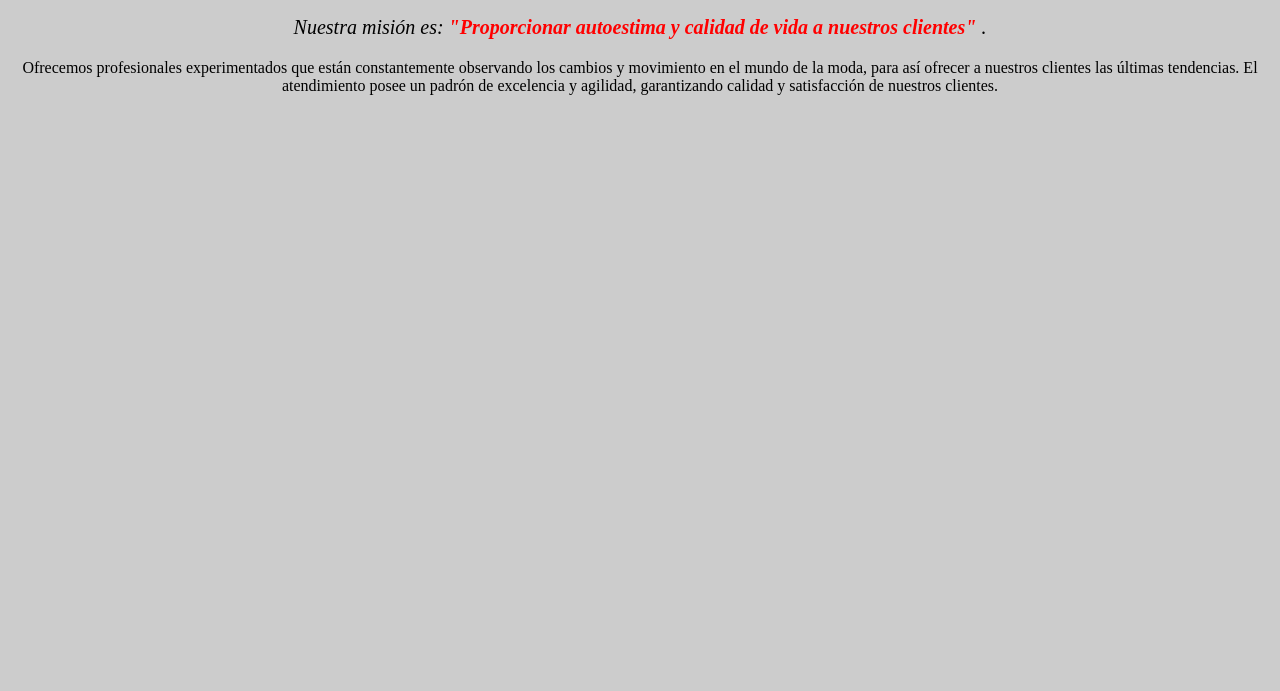
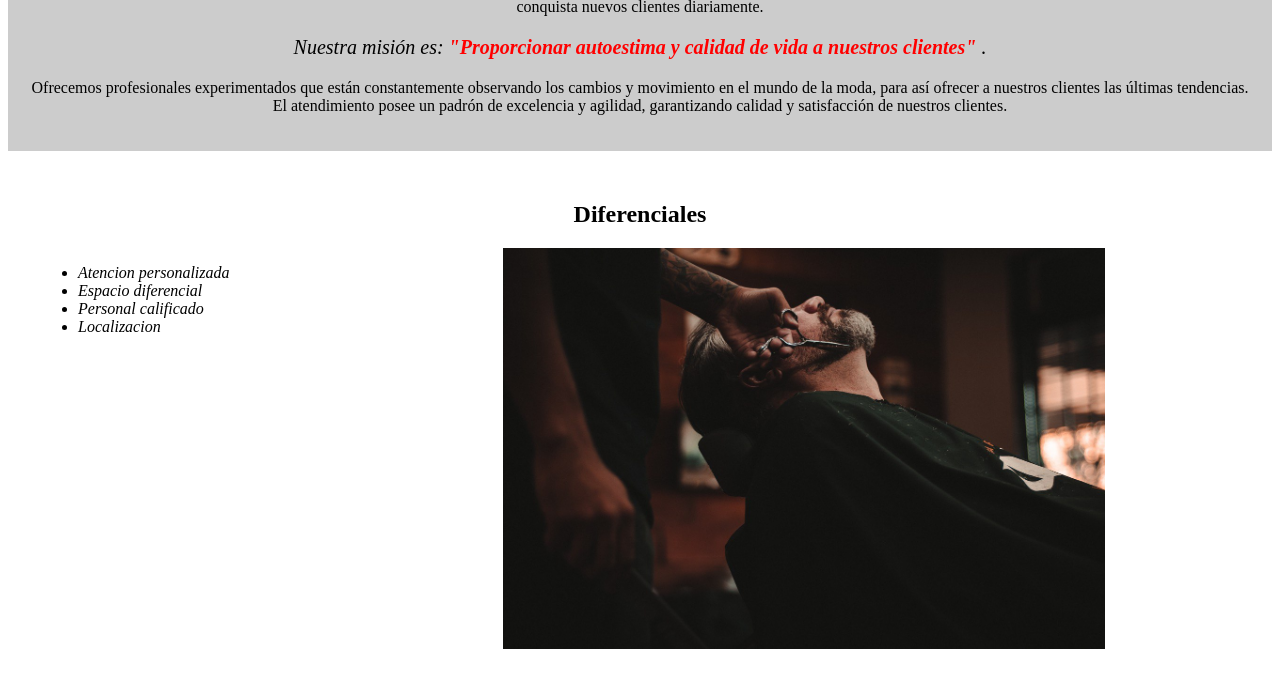
Before and after one commit to Ozkin123/practiaHtmlAlura1, a plain HTML site: page index.html in a window 1280 px wide. Shown: the part 606-1297 px from the top of the page. Before the commit the page ends 800 px from the top, so only its background shows below. Drawn offline with Linux system fonts and the light colour scheme.

Commit message:
Listas y divisiones de contenido

```diff
--- a/index.html
+++ b/index.html
@@ -12,12 +12,35 @@
 
     <img id="banner" src="banner/banner.jpg">
 
-    <h1>Sobre la Barbería Alura</h1>
-    <p>Ubicada en el corazón de la ciudad, la <strong>Barbería Alura</strong> trae para el mercado lo que hay de mejor para su cabello y barba. Fundada en 2020, la Barbería Alura ya es destaque en la ciudad y conquista nuevos clientes diariamente.</p>
+    <div class="principal">
+      <h1>Sobre la Barbería Alura</h1>
+      <p>Ubicada en el corazón de la ciudad, la <strong>Barbería Alura</strong> trae para el mercado lo que hay de mejor para su cabello y barba. Fundada en 2020, la Barbería Alura ya es destaque en la ciudad y conquista nuevos clientes diariamente.</p>
 
-    <p id="misión"><em>Nuestra misión es: <strong>"Proporcionar autoestima y calidad de vida a nuestros clientes"</strong> .</em></p>
+      <p id="misión"><em>Nuestra misión es: <strong>"Proporcionar autoestima y calidad de vida a nuestros clientes"</strong> .</em></p>
 
-    <p>Ofrecemos profesionales experimentados que están constantemente observando los cambios y movimiento en el mundo de la moda, para así ofrecer a nuestros clientes las últimas tendencias. El atendimiento posee un padrón de excelencia y agilidad, garantizando calidad y satisfacción de nuestros clientes.</p>
+      <p>Ofrecemos profesionales experimentados que están constantemente observando los cambios y movimiento en el mundo de la moda, para así ofrecer a nuestros clientes las últimas tendencias. El atendimiento posee un padrón de excelencia y agilidad, garantizando calidad y satisfacción de nuestros clientes.</p>
+
+
+    </div>
+
+    <div class="diferenciales">
+      <h2>Diferenciales</h2>
+      <ul>
+        <li class="items">Atencion personalizada</li>
+        <li class="items">Espacio diferencial</li>
+        <li class="items">Personal calificado</li>
+        <li class="items">Localizacion</li>
+      </ul>
+
+      <img src="diferenciales/diferenciales.jpg" class="imagenDiferenciales" >
+
+    </div>
+
+
+
+
+
+
  </body>
 
 </html>
--- a/style.css
+++ b/style.css
@@ -1,8 +1,13 @@
 body{
-    background: #cccccc;
+
 }
 #banner{
     width: 100%;
+}
+
+.principal{
+    background: #cccccc;
+    padding: 20px;
 }
 h1{
     text-align: center;
@@ -19,3 +24,28 @@ em strong{
 #misión{
     font-size: 20px;
 }
+
+.diferenciales{
+    background: #FFFFFF;
+    padding: 30px;
+}
+
+h2{
+    text-align: center;
+}
+
+
+.items{
+    font-style: italic;
+}
+
+ul{
+    display: inline-block;
+    vertical-align: top;
+    width: 20%;
+    margin-right: 15%;
+}
+
+.imagenDiferenciales{
+    width: 50%;
+}
```
Also changed, not shown: diferenciales/diferenciales.jpg (added).
